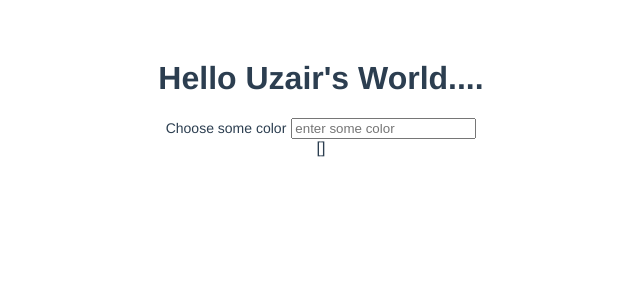
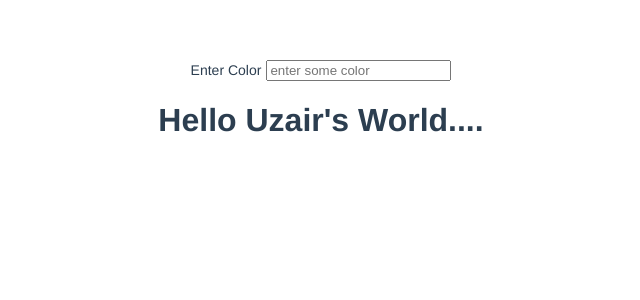
Before and after one commit to UzaeirAzhar/color-update, a Vue app: page / in a window 1280 px wide. Shown: the top 300 px of the page, without its empty margins (319-959 px from the left). Built offline with nearby package versions, Linux system fonts and the light colour scheme.

Commit message:
chore: update App component

```diff
--- a/src/App.vue
+++ b/src/App.vue
@@ -1,14 +1,9 @@
+<!-- eslint-disable vue/no-unused-components -->
 <!-- eslint-disable no-unused-vars -->
 <!-- eslint-disable vue/valid-template-root -->
 <template>
-  <div class="header" :style="{ backgroundColor: colorArray }">
-    <h1>{{ message }}</h1>
-    <!-- <div class="header" id="emoji">
-      <span>{{ emoji }}</span>
-    </div> -->
-
   <div class="header" id="subheader">
-      <label class="header" id="label-color">Choose some color</label>
+    <label class="header" id="label-color">Enter Color</label>
     <input
       type="text"
       @keyup.enter="handleKeyPress"
@@ -16,11 +11,13 @@
       v-model="inputText"
     />
   </div>
-    {{ colorArray }}
-  </div>
+
+  <HeadersForm  :message="message" :color="colorArray"/>
 </template>
 
 <script>
+import HeadersForm from "../src/components/HeadersForm.vue";
+
 export default {
   name: "App",
   data() {
@@ -32,7 +29,6 @@ export default {
   },
   methods: {
     handleKeyPress: function (e) {
-      console.log(e)
       if (e.key === "Enter" || e.key === " ") {
         if (this.inputText.trim() !== "") {
           this.colorArray.push(this.inputText.trim());
@@ -41,7 +37,7 @@ export default {
       }
     },
   },
-  components: {},
+  components: { HeadersForm },
 };
 </script>
 
```
Lines whose indentation alone changed are shown as unchanged.
